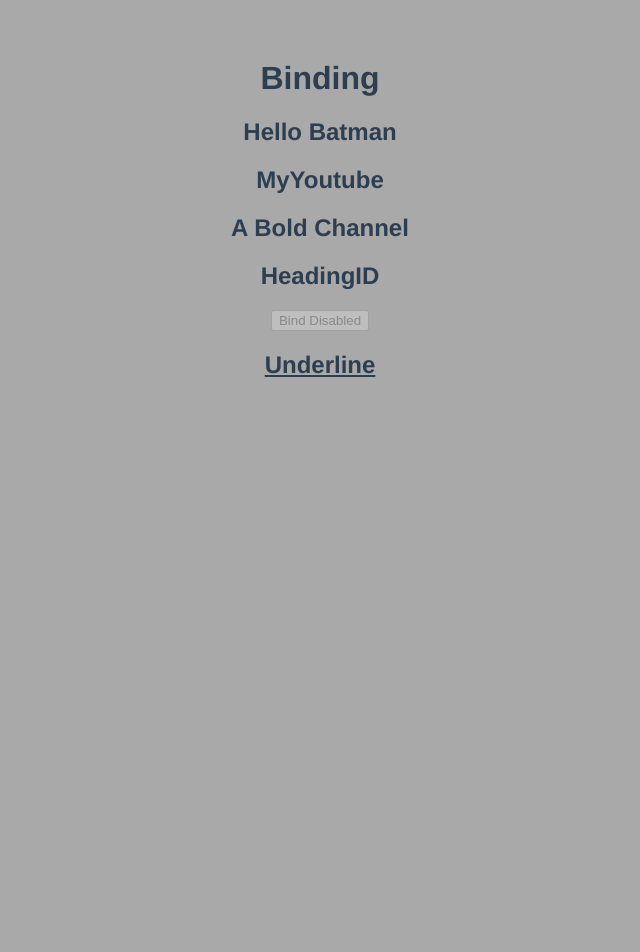
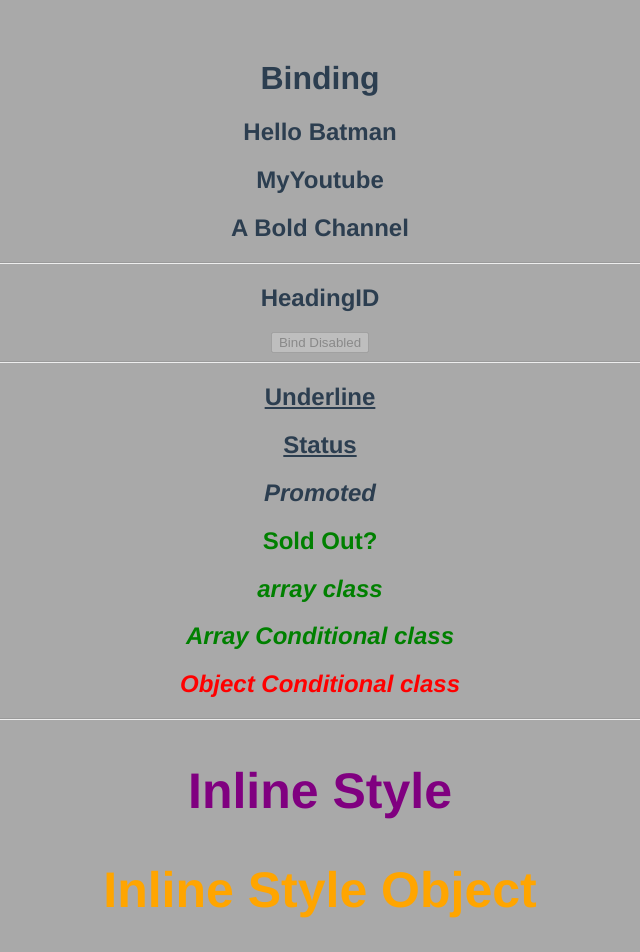
Before and after one commit to Dong-Yi-Xia/learning_vue3, a Vue app: page / in a window 1280 px wide. Shown: the top 952 px of the page, without its empty margins (320-960 px from the left). Before the commit the page ends 800 px from the top, so only its background shows below. Built offline with nearby package versions, Linux system fonts and the light colour scheme.

Commit message:
binding style

```diff
--- a/src/components/Binding.vue
+++ b/src/components/Binding.vue
@@ -1,16 +1,49 @@
 <template>
   <h1>Binding</h1>
+  <!--
+  v-bind:followed by the data property
+  the shorthand, is just :followed by the data property
+  v-bind:class
+  :class
+  -->
 
   <h2>{{ greet }} {{ name }}</h2>
   <h2 v-text="channel"></h2>
   <!--can use html, but very dangerous, hackers can insert here-->
   <h2 v-html="hack"></h2>
+  <hr />
 
   <!-- v-bind:followed by the data property = evaluation-->
   <h2 v-bind:id="HeadingID">HeadingID</h2>
   <button v-bind:disabled="isDisable">Bind Disabled</button>
+  <hr />
 
+  <!-- class binding -->
   <h2 class="underline">Underline</h2>
+  <h2 class="underline" v-bind:class="status">Status</h2>
+  <h2 v-bind:class="isPromoted && 'promoted'">Promoted</h2>
+  <h2 v-bind:class="isSoldOut ? 'sold-out' : 'new'">Sold Out?</h2>
+  <h2 v-bind:class="['new', 'promoted']">array class</h2>
+  <h2 v-bind:class="[isPromoted && 'promoted', isSoldOut ? 'sold-out' : 'new']">
+    Array Conditional class
+  </h2>
+  <h2
+    v-bind:class="{
+      promoted: isPromoted,
+      'sold-out': !isSoldOut,
+    }"
+  >
+    Object Conditional class
+  </h2>
+  <hr />
+
+  <!-- style -->
+  <h2 v-bind:style="{ color: highlightColor, 'font-size': headSize + 'px' }">
+    Inline Style
+  </h2>
+
+  <h2 v-bind:style="styleObject">Inline Style Object</h2>
+  <div v-bind:style="[baseStyle, successStyle]">Success Style Array</div>
 </template>
 
 <script>
@@ -24,6 +57,23 @@ export default {
       hack: '<b>A Bold Channel</b>',
       HeadingID: 'heading',
       isDisable: true,
+      status: 'success',
+      isPromoted: true,
+      isSoldOut: false,
+      highlightColor: 'purple',
+      headSize: 50,
+      styleObject: {
+        color: 'orange',
+        fontSize: '50px',
+      },
+      baseStyle: {
+        fontSize: '25px',
+        padding: '10px'
+      },
+      successStyle: {
+        color: 'green',
+        backgroundColor: 'lightgreen'
+      }
     };
   },
 };
@@ -33,4 +83,14 @@ export default {
 .underline {
   text-decoration: underline;
 }
+
+.promoted {
+  font-style: italic;
+}
+.sold-out {
+  color: red;
+}
+.new {
+  color: green;
+}
 </style>
```
